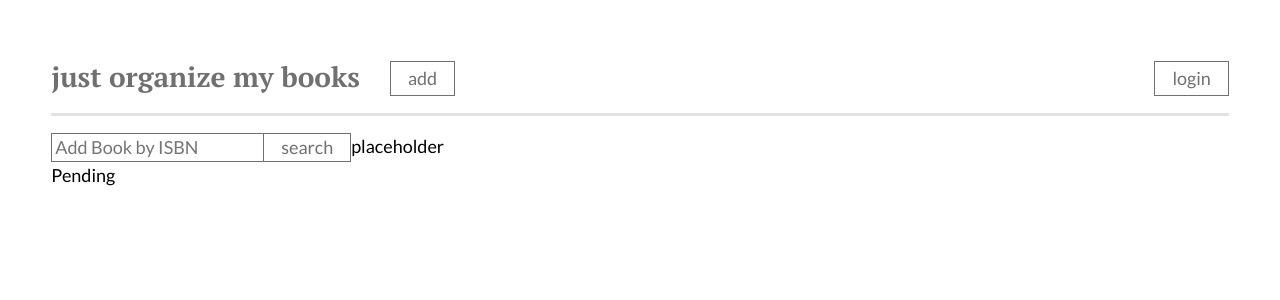
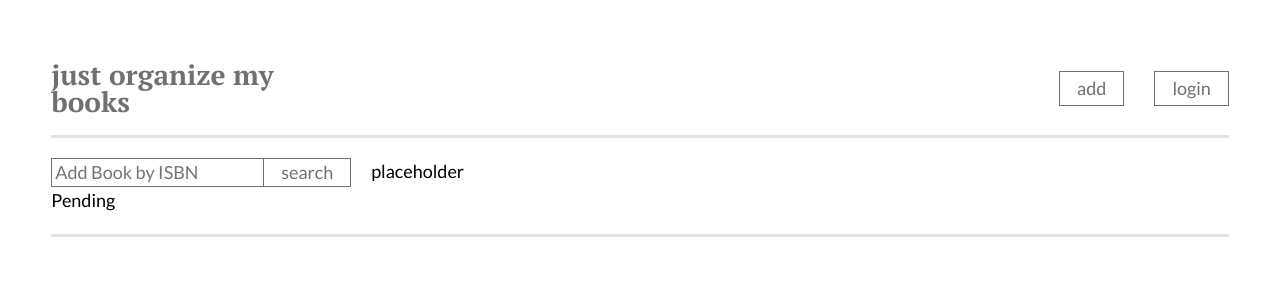
Before and after one commit to stasquatch/jomb, a React (Create React App) app in the folder jomb/client/: page / in a window 1280 px wide. Shown: the top 300 px of the page. Built offline with nearby package versions, Linux system fonts and the light colour scheme; no server answers.

Commit message:
switching to css grid instead of flexbox

```diff
--- a/jomb/client/src/components/app/App.css
+++ b/jomb/client/src/components/app/App.css
@@ -6,8 +6,6 @@
 }
 
 body {
-  display: flex;
-  flex-direction: column;
   font-family: "Lato", Arial, sans-serif;
   font-size: 18px;
   justify-content: space-around;
@@ -19,6 +17,14 @@ body {
 p {
   margin: 0;
   padding: 0;
+}
+
+#Jomb {
+  display: grid;
+  grid-gap: 20px;
+  grid-template-columns: repeat(4, 1fr);
+  grid-template-areas: "title nav nav nav" "header-divider header-divider header-divider header-divider" "sidebar detail detail detail" "footer-divider footer-divider footer-divider footer-divider";
+  grid-template-rows: auto;
 }
 
 #SiteTitle,
@@ -36,13 +42,35 @@ p {
   padding: 0;
 }
 
-header {
+.divider {
   align-items: center;
   border-bottom: 3px solid var(--hover-gray);
+}
+
+#HeaderDivider {
+  grid-area: header-divider;
+}
+
+#FooterDivider {
+  grid-area: footer-divider;
+}
+
+header {
   display: flex;
-  flex-wrap: wrap;
-  padding: 0 0 17px 0;
-  margin-bottom: 17px;
+  align-items: flex-end;
+}
+
+#SiteTitle {
+  grid-area: title;
+}
+
+#SiteNav {
+  grid-area: nav;
+  text-align: right;
+}
+
+#SiteNav div {
+  display: inline-block;
 }
 
 #SiteNav a {
@@ -80,27 +108,11 @@ a:focus {
   border-color: blue;
 }
 
-#SiteNav {
-  flex-grow: 5;
-}
-
-#HeaderRight {
-  text-align: right;
-  flex-grow: 1;
-}
-
-#Main {
-  align-items: flex-start;
-  display: flex;
-  flex-wrap: wrap;
-  justify-content: space-between;
-}
-
 #SideBar {
-  flex: 1;
+  grid-area: sidebar;
   min-width: 300px;
 }
 
 #BookDetail {
-  flex: 4;
+  grid-area: detail;
 }
--- a/jomb/client/src/components/app/App.js
+++ b/jomb/client/src/components/app/App.js
@@ -7,29 +7,27 @@ class App extends Component {
   render() {
     return (
       <div id="Jomb">
-        <header>
-          <div id="SiteTitle">
+        <header id="SiteTitle">
           <h1>just organize my books</h1>
-          </div>
+        </header>
         <div id="SiteNav">
           <a href="/add" class="top-nav">
             add
           </a>
-          </div>
           <div id="HeaderRight">
             <a href="/login" id="LoginLink">
               login
             </a>
           </div>
-        </header>
-        <div id="Main">
+        </div>
+        <div class="divider" id="HeaderDivider" />
         <div id="SideBar">
           <BookList />
         </div>
         <div id="BookDetail">
           <p>placeholder</p>
         </div>
-        </div>
+        <div class="divider" id="FooterDivider" />
       </div>
     );
   }
```
Also changed, not shown: 1 other file (tests, documents, lock files or other folders). Lines whose indentation alone changed are shown as unchanged.
